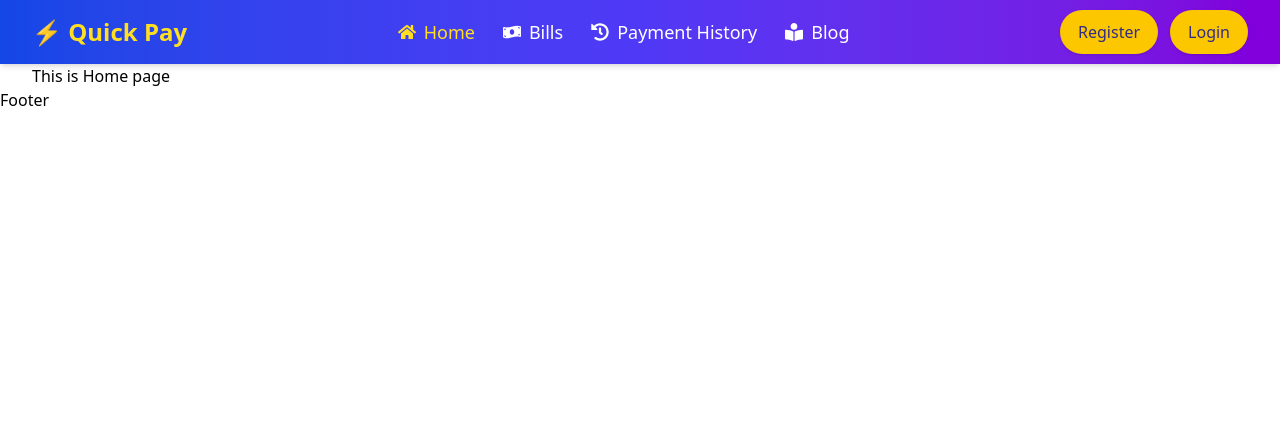
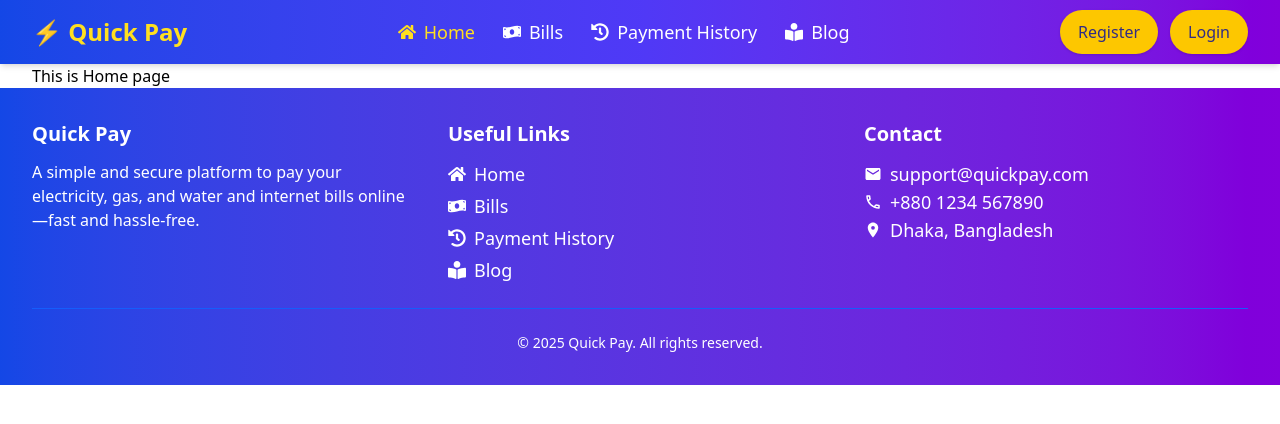
Before and after one commit to omarfaruk-dev/quick-pay, a React (Vite) app: page / in a window 1280 px wide. Shown: the top 424 px of the page. Built offline with nearby package versions, Linux system fonts and the light colour scheme.

Commit message:
footer completed

```diff
--- a/src/components/Footer/Footer.jsx
+++ b/src/components/Footer/Footer.jsx
@@ -1,10 +1,52 @@
-import React from 'react';
+import { FaBookReader, FaHistory, FaHome, FaMoneyBillWave } from "react-icons/fa";
+import { MdEmail, MdLocationOn, MdOutlinePhone } from "react-icons/md";
+import { NavLink } from "react-router";
 
 const Footer = () => {
+    const links =
+        <>
+            <li><NavLink to='/' className="text-lg hover:text-yellow-300 transition flex items-center"><FaHome className="mr-2" /> Home</NavLink></li>
+            <li><NavLink to='/bills' className="text-lg hover:text-yellow-300 transition flex items-center" ><FaMoneyBillWave className="mr-2" /> Bills</NavLink></li>
+            <li><NavLink to='/history' className="text-lg hover:text-yellow-300 transition flex items-center"><FaHistory className="mr-2" /> Payment History</NavLink></li>
+            <li><NavLink to='/blog' className="text-lg hover:text-yellow-300 transition flex items-center" ><FaBookReader className='mr-2' /> Blog</NavLink></li>
+        </>
     return (
-        <div>
-            Footer
-        </div>
+        <footer className="bg-gradient-to-r from-blue-700 to-purple-700 text-white py-8">
+            <div className="max-w-7xl mx-auto px-4 sm:px-6 lg:px-8">
+                <div className="grid grid-cols-1 md:grid-cols-3 gap-8">
+
+                    {/* About Section */}
+                    <div>
+                        <h3 className="text-xl font-semibold mb-3">Quick Pay</h3>
+                        <p className=" text-white">
+                            A simple and secure platform to pay your electricity, gas, and water and internet bills online—fast and hassle-free.
+                        </p>
+                    </div>
+
+                    {/* Useful Links */}
+                    <div>
+                        <h3 className="text-xl font-semibold mb-3">Useful Links</h3>
+                        <ul className="text-sm space-y-1">
+                            {links}
+                        </ul>
+                    </div>
+
+                    {/* Contact Info */}
+                    <div>
+                        <h3 className="text-xl font-semibold mb-3">Contact</h3>
+                        <p className="text-white flex items-center gap-2 text-lg"><MdEmail /> support@quickpay.com</p>
+                        <p className="text-white flex items-center gap-2 text-lg"><MdOutlinePhone /> +880 1234 567890</p>
+                        <p className="text-white flex items-center gap-2 text-lg"><MdLocationOn />Dhaka, Bangladesh</p>
+                    </div>
+                </div>
+
+                <hr className="my-6 border-blue-600" />
+
+                <div className="text-center text-sm text-white">
+                    &copy; {new Date().getFullYear()} Quick Pay. All rights reserved.
+                </div>
+            </div>
+        </footer>
     );
 };
 
```
